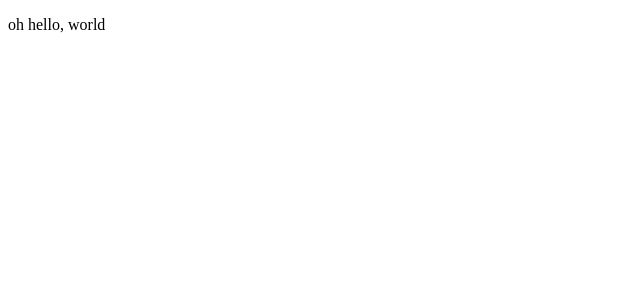
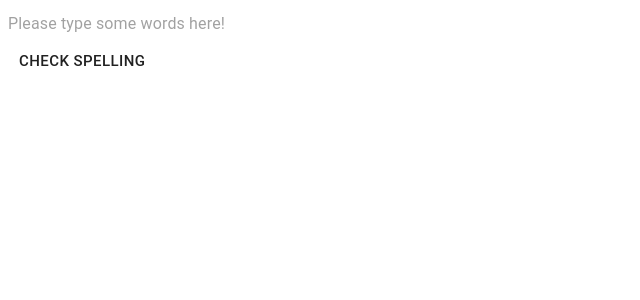
Before and after one commit to mxbialostocki/cogo-ogden, a React app: page / in a window 1280 px wide. Shown: the top 300 px of the page, without its empty margins (0-640 px from the left). Built offline with nearby package versions, Linux system fonts and the light colour scheme; the HTML template or start-up script is replaced by a standard one.

Commit message:
Home evaluates input by ogden!

```diff
--- a/client/src/components/Home.jsx
+++ b/client/src/components/Home.jsx
@@ -1,12 +1,69 @@
-import React from 'react'
+import React, { useState } from 'react'
+import { Input, Button, Grid } from '@material-ui/core'
+
+import RejectedWord from './RejectedWord'
 
 const Home = ({ogden}) => {
 
+  const [ inputString, setInputString ] = useState('')
+  const [ evaluation, setEvaluation ] = useState('')
+  // create empty array to store rejected words
+  const [ rejectedWords, setRejectedWords ] = useState([])
+
   const ogdenString = ogden
+
+  const validWordsArray = ogdenString.split(' ')
+
+
+  function checkWords(string) {
+    // create an array from the input
+    const inputArray = string.split(' ')
+
+    const errorMessage = "oh no! the following words are invalid:"
+    inputArray.map(word => {
+      if (validWordsArray.includes(word)) {
+        return
+      } else {
+        rejectedWords.push(word)
+      }
+    })
+    if (rejectedWords.length >= 1) {
+      setEvaluation(errorMessage)
+    } else {
+      setEvaluation("congratulations, excellent spelling!")
+    }
+    return evaluation
+
+  }
 
   return (
     <React.Fragment>
-      <p>oh hello, world</p>
+      <Grid container direction="column" style={{ width: '80%' }}>
+        <Grid item style={{ width: '80%' }}>
+          <Input disableUnderline style={{ width: '80%' }}size="big" type="text" value={inputString} onChange={(event) => { setInputString(event.target.value) }} placeholder="Please type some words here!"/>
+        </Grid>
+        <Grid item>
+          <Button size={"large"} onClick={() => {
+            if (inputString) {
+              checkWords(inputString)
+            }
+            setInputString('')
+          }}>
+            Check Spelling
+          </Button>
+        </Grid>
+        <Grid item>
+          {evaluation}
+        </Grid>
+        <Grid item>
+        {
+          rejectedWords.map(word => {
+            return <RejectedWord key={word} word={word} />
+          })
+        }
+        </Grid>
+      </Grid>
+
     </React.Fragment>
   )
 }
```
